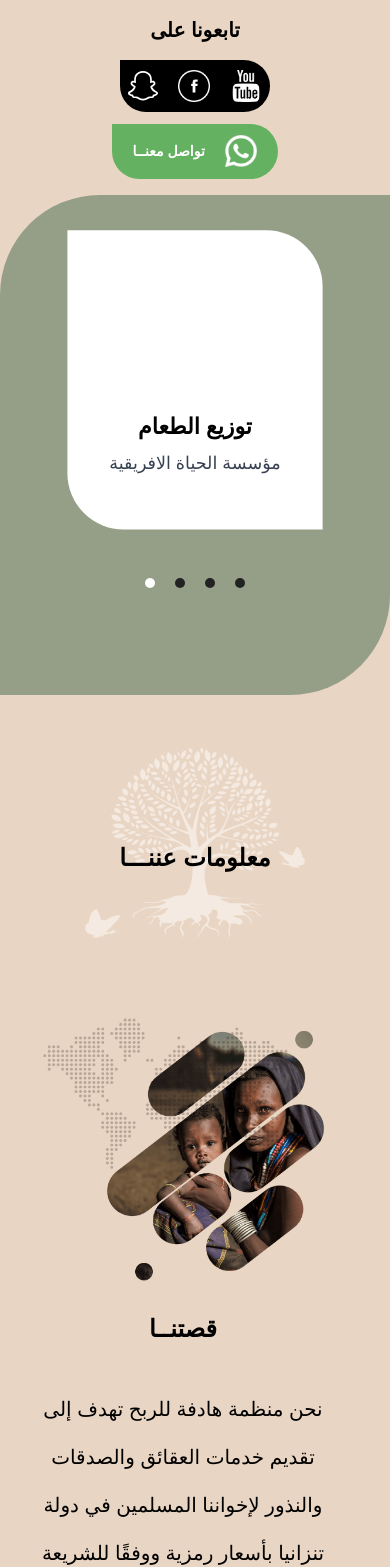
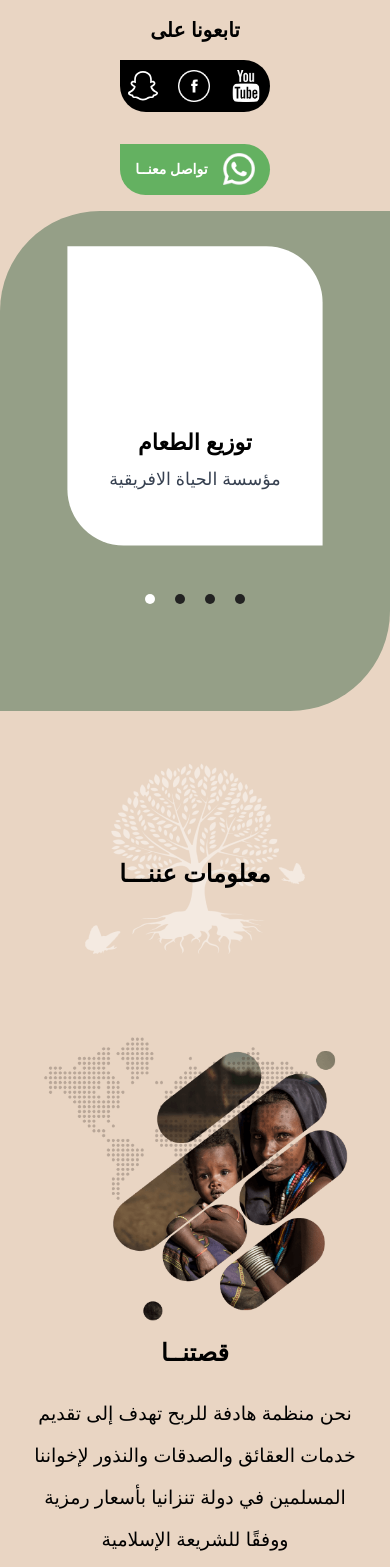
Before and after one commit to Ahmed-Abozied1/Alhaya-Website, a React (Create React App) app: page / in a window 390 px wide. Shown: the part 821-2388 px from the top of the page. Built offline with nearby package versions, Linux system fonts and the light colour scheme.

Commit message:
edit footer

```diff
--- a/src/components/Home/About/About.css
+++ b/src/components/Home/About/About.css
@@ -1,34 +1,27 @@
-
-.aboutUsImage {
-    width: 486px;
-    height: 536px;
-  }
-
 .para {
   font-family: "Poppins";
   font-weight: 400;
-    font-size: 20px;
-    line-height: 48px;
+  font-size: 23px;
+  line-height: 42px;
   color: #000000;
 }
 @media only screen and (min-width: 768px) {
-    .aboutTitle{
+  .aboutTitle {
     margin-top: 2rem;
   }
 }
 @media only screen and (min-width: 600px) {
-    .aboutTitle{
+  .aboutTitle {
     margin-top: 2rem;
   }
 }
 
-
 @media only screen and (max-width: 600px) {
-
-     .aboutTitle{
-      margin-top: 2rem;
+  .aboutTitle {
+    margin-top: 1rem;
     text-align: center;
-
   }
-
+  .para {
+    font-size: 19px;
   }
+}
--- a/src/components/Home/About/AboutUsRow.js
+++ b/src/components/Home/About/AboutUsRow.js
@@ -3,9 +3,9 @@ import "./About.css";
 
 const AboutUsRow = ({ title, para, imgSrc }) => {
   return (
-    <div className="  lg:grid lg:grid-cols-2 lg:gap-10 lg:mr-2 mr-6 items-center flex  lg:flex-col flex-col-reverse ">
-      <div className="flex  lg:gap-4 gap-2 flex-col ">
-        <h1 className="xl:text-3xl  text-2xl  aboutTitle   capitalize font-sans font-bold xl:leading-relaxed">
+    <div className="  lg:grid lg:grid-cols-2 lg:gap-10 lg:mr-2 mr-0 items-center flex  lg:flex-col flex-col-reverse ">
+      <div className="flex  lg:gap-2 gap-2 flex-col ">
+        <h1 className="xl:text-3xl  text-2xl  aboutTitle   capitalize font-sans font-bold ">
           {title}
         </h1>
         <p className=" para  aboutTitle ">{para}</p>
@@ -13,7 +13,7 @@ const AboutUsRow = ({ title, para, imgSrc }) => {
       <img
         src={`/HomeImages/${imgSrc}`}
         alt="Mobile app"
-        className="w-25 object-contain w-full  lg:w-auto flex justify-center"
+        className=" object-contain   lg:w-auto flex justify-center"
       />
     </div>
   );
--- a/src/components/Home/About/AboutUsRowReverse.js
+++ b/src/components/Home/About/AboutUsRowReverse.js
@@ -1,10 +1,7 @@
 import React from 'react'
-import { useTranslation } from 'react-i18next';
 import "./About.css"
 
 const AboutUsRowReverse = ({title,para, imgSrc}) => {
-  const { t, i18n } = useTranslation();
-  const isRTL = i18n.language === "ar";
 
   return (
     <div className=" lg:grid lg:grid-cols-2 lg:gap-10 items-center">
@@ -15,7 +12,7 @@ const AboutUsRowReverse = ({title,para, imgSrc}) => {
     />
 
     <div className="flex  lg:gap-4 gap-2 flex-col"  >
-      <h1 className="xl:text-3xl  aboutTitle  text-2xl lg:mt-6 mt-12 capitalize font-sans font-bold xl:leading-relaxed"
+      <h1 className="xl:text-3xl  aboutTitle  text-2xl lg:mt-6 mt-12 capitalize font-sans font-bold "
       >
         {title}
       </h1>
--- a/src/components/Home/Header/Header.css
+++ b/src/components/Home/Header/Header.css
@@ -25,13 +25,14 @@ line-height: 6rem;
 
 .titleHeader h1 {
   position: absolute;
-  top: 50% !important;
-  left: 50% !important;
-  transform: translate(-50%, -50%) !important;
+  top: 50% ;
+  left: 50% ;
+  transform: translate(-50%, -50%) ;
   margin: 0;
   width: 100%;
   line-height: 6rem;
 }
+
 
       @media only screen and (min-width: 768px) {
         .titleHeader h1 {
@@ -46,6 +47,7 @@ line-height: 6rem;
           line-height: 4rem;
 
          }
+
       }
 
 
@@ -64,4 +66,7 @@ line-height: 6rem;
               flex-direction: column;
               text-align: center;
             }
+            .africaLifeFoundation{
+              text-align: center;
+                  }
       }
--- a/src/components/Home/Header/ImageAndText.js
+++ b/src/components/Home/Header/ImageAndText.js
@@ -25,7 +25,7 @@ const ImageAndText = () => {
       </h1>
       </div>
 
-      <div className=" lg:mb-8 mb-4 gap-4 flex flex-col  lg:text-right md:text-right text-center  justify-center   md:text-lg text-sm">
+      <div className=" lg:mb-8 mb-4 gap-4 flex flex-col  africaLifeFoundation  justify-center   md:text-lg text-sm">
         <p className="text-black font-serif  lg:tex-4xl text-2xl  ">
           {t("AfricaLifeFoundation")}
         </p>
--- a/src/components/Home/Questions/Questions.css
+++ b/src/components/Home/Questions/Questions.css
@@ -21,4 +21,5 @@
   transform: translate(-50%, -50%);
   margin: 0;
   width: 100%;
+  line-height: 3rem;
 }
--- a/src/layout/Footer/Footer.css
+++ b/src/layout/Footer/Footer.css
@@ -1,6 +1,7 @@
 .whatsFooterIcon {
   width: 166px;
   height: 55px;
+  margin-top: 3.5rem;
 
   background: #64b161;
   border-radius: 0px 30px 30px 30px;
@@ -40,9 +41,42 @@
   }
 }
 
+.copyright{
+  display: flex;
+  text-align: center;
+  flex-direction: row;
+  justify-content: center;
+  width: 100%;
+}
 
 @media (max-width: 780px) {
   .contactText{
     font-size: 1.1rem;
   }
   }
+  @media only screen and (max-width: 600px) {
+    .copyright{
+      display: flex;
+      text-align: center;
+      flex-direction: row;
+      justify-content: center;
+      width: 100%;
+
+    }
+    .whatsFooterIcon {
+      width: 150px;
+      height: 51px;
+    margin-top: 2rem;
+
+      background: #64b161;
+      border-radius: 0px 30px 30px 30px;
+    }
+    .centerFoot{
+      display: flex;
+      flex-direction: column;
+      justify-content: center;
+      align-items: center;
+      text-align: center;
+
+    }
+  }
--- a/src/layout/Footer/Footer.js
+++ b/src/layout/Footer/Footer.js
@@ -72,20 +72,20 @@ const Footer = () => {
     },
   ];
   return (
-    <div className="bg-navColor py-4 bprder=t-2 ">
+    <div className="bg-navColor py-4 bprder=t-2 foot">
       <ScrollToTop
         smooth
         top="1000"
         color="#959F87"
         width="20"
-        className="scroll-to-top lg:mr-0 mr-8 "
+        className="scroll-to-top lg:mr-0 mr-3 "
       />
       <div className="container mx-auto px-2  " dir={isRTL ? "rtl" : "ltr"}>
         <div
-          className="grid grid-cols-2 md:grid-cols-7 xl:grid-cols-12 gap-5 sm:gap-9 lg:gap-11 xl:gap-7 py-10 justify-between
+          className="grid centerFoot grid-cols-2 md:grid-cols-7 xl:grid-cols-12 gap-5 sm:gap-9 lg:gap-11 xl:gap-7 py-10 justify-between
           "
         >
-          <div className="pb-3.5 sm:pb-0 col-span-1 md:col-span-2 lg:col-span-3">
+          <div className="pb-3.5  sm:pb-0 col-span-1 md:col-span-2 lg:col-span-3">
             <Link to="#">
               <img
                 src={logo}
@@ -98,18 +98,18 @@ const Footer = () => {
           {Links.map((link, index) => (
             <div
               key={index}
-              className="col-span-1 md:col-span-2 lg:col-span-3 pb-3.5 sm:pb-0 "
+              className="col-span-2 centerFoot md:col-span-2 lg:col-span-3 pb-3.5 sm:pb-0 "
             >
               <h3 className="text-footerText lg:ml-0 ml-3 text-2xl font-bold lg:leading-7  mb-4 sm:mb-5 lg:mb-6  ">
                 {i18n.language === "en" ? link.title : link.title_ar}
               </h3>
               {/* contact */}
-              <ul className="text-footerText text-xl  lg:ml-0 ml-3 flex flex-col space-y-3">
+              <ul className="text-footerText  text-xl  lg:ml-0 ml-3 flex flex-col space-y-3">
                 {link.links.map((text, index) => (
                   <li key={index}>
                     <Link
                       to={text.link}
-                      className="text-footerText  hover:text-submain  hover:underline"
+                      className="text-footerText   hover:text-submain  hover:underline"
                     >
                       <div className="flex " dir={isRTL ? "rtl" : "ltr"}>
                         <img alt="" src={text.icon} />
@@ -125,11 +125,11 @@ const Footer = () => {
             </div>
           ))}
           {/* social */}
-          <div className="col-span-1   md:col-span-2 lg:col-span-3 pb-3.5 sm:pb-0">
+          <div className="col-span-1 social centerFoot  md:col-span-2 lg:col-span-3 pb-3 sm:pb-0">
             <h3 className="text-footerText text-2xl font-bold lg:leading-7  mb-4 sm:mb-5 lg:mb-6  ">
               {i18n.language === "en" ? "  Social Media Links" : "سوشيال ميديا"}
             </h3>
-            <ul className="text-footerText text-xl">
+            <ul className="text-footerText centerFoot text-xl ">
               <li className="flex items-baseline " dir={isRTL ? "rtl" : "ltr"}>
                 <Link
                   className="mr-0"
@@ -183,17 +183,10 @@ const Footer = () => {
       </div>
       <div class="  py-4 ml-2 mr-2  text-center " dir={isRTL ? "rtl" : "ltr"}>
         <hr class="border-t border-footerText m-4  flex items-center" />
-        <p class="text-center text-footerText  flex justify-center flex-row  ">
-          <p> {i18n.language === "en" ? " Copyright" : "حقوق النشر"}</p>
-
-          <p className="text-white text-xl ml-1 mr-1"> &copy;</p>
-
-          <p>
-
-            {i18n.language === "en"
-              ? " All Rights reserved for Alhayah in Africa"
-              : " جميع الحقوق محفوظه لدي الحياه بإفريقيا"}
-          </p>
+        <p class=" text-footerText copyright">
+          {i18n.language === "en"
+            ? ` Copyright © All Rights reserved for Alhayah in Africa `
+            : "  جميع الحقوق ©  محفوظه لدي الحياه بإفريقيا"}
         </p>
       </div>
     </div>
```
Lines whose indentation alone changed are shown as unchanged.
